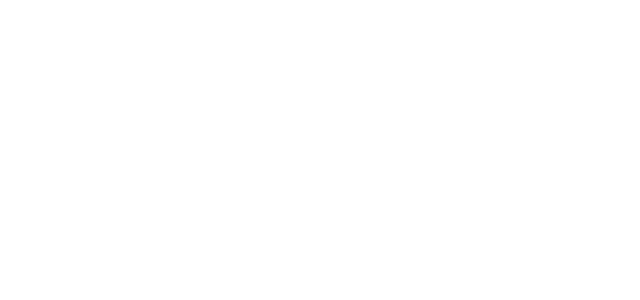
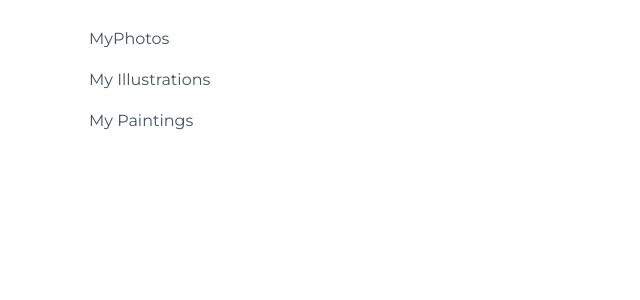
Before and after one commit to claudio-cruz/ReactChallenge1, a React (Create React App) app in the folder my-app/: page / in a window 1280 px wide. Shown: the top 300 px of the page, without its empty margins (0-640 px from the left). Built offline with nearby package versions, Linux system fonts and the light colour scheme.

Commit message:
Functional componets and CSS moduleschallenge

```diff
--- a/my-app/src/App.js
+++ b/my-app/src/App.js
@@ -1,10 +1,9 @@
 import css from './App.module.css';
+import Sidebar from "./components/Sidebar"
 
 function App() {
   return (
-    <div className={css.App}>
-      {/* Add your components here */}
-    </div>
+    <Sidebar />
   );
 }
 
--- a/my-app/src/components/Sidebar.js
+++ b/my-app/src/components/Sidebar.js
@@ -0,0 +1,14 @@
+import React from "react";
+import css from "./css/Sidebar.module.css"
+
+
+const Sidebar = (props) => {
+    console.log(props);
+    return <div className={css.sidebar}>
+        <a href="#">MyPhotos</a>
+        <a href="#">My Illustrations</a>
+        <a href="#">My Paintings</a>
+    </div>
+}
+
+export default Sidebar;
```
Also changed, not shown: 1 other file (tests, documents, lock files or other folders).
